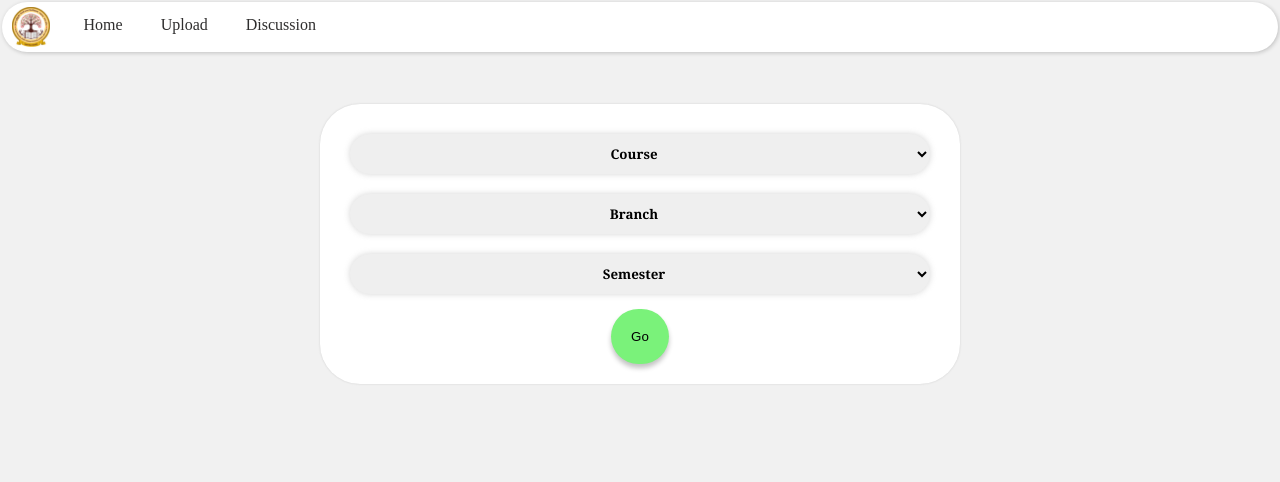
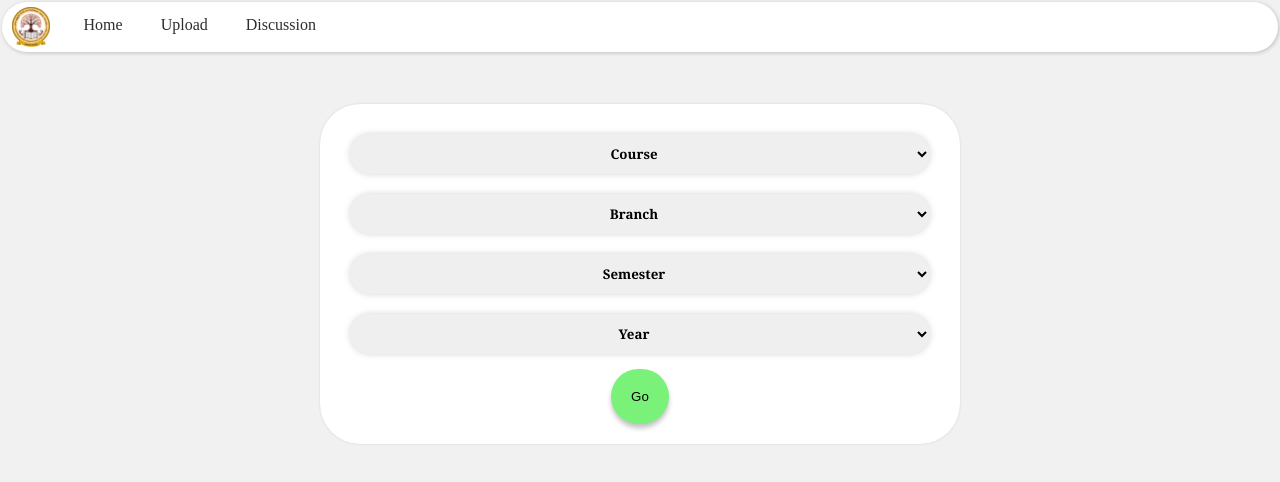
Before and after one commit to Shivamtiwari6393/kmcian_frontend, a React (Vite) app: page / in a window 1280 px wide. Shown: the top 482 px of the page. Built offline with nearby package versions, Linux system fonts and the light colour scheme.

Commit message:
added year option in card

```diff
--- a/src/Components/Card.jsx
+++ b/src/Components/Card.jsx
@@ -11,6 +11,7 @@ export default function Card() {
     course: 0,
     branch: 0,
     semester: 0,
+    year: 0,
   });
 
   const [reqPapers, setReqPapers] = useState(null);
@@ -21,7 +22,7 @@ export default function Card() {
   //------------ Handle data change-------------------------
 
   const handleChange = (e) => {
-    setError("")
+    setError("");
     setPaperData((prevData) => ({
       ...prevData,
       [e.target.name]: e.target.value,
@@ -34,30 +35,29 @@ export default function Card() {
     // Validating the fields
 
     if (paperData.course == 0) {
-      setError("Please select a Course")
+      setError("Please select a Course");
       return;
     }
 
     if (paperData.branch == 0) {
-      setError("Please select a Branch")
+      setError("Please select a Branch");
       return;
     }
 
     if (paperData.year == 0) {
-     setError("Please select a Year")
+      setError("Please select a Year");
       return;
     }
 
     if (paperData.semester == 0) {
-      setError("Please select a Semester")
+      setError("Please select a Semester");
       return;
     }
 
-    setError("")
+    setError("");
 
-
-    // const url = "http://127.0.0.1:8000/api/paper"
-    const url = "https://kmcianbackend.vercel.app/api/paper"
+    const url = "http://127.0.0.1:8000/api/paper"
+    // const url = "https://kmcianbackend.vercel.app/api/paper";
 
     // Fetch request
     setIsLoading(true);
@@ -81,7 +81,7 @@ export default function Card() {
         navigate("/papers", { state: data });
       })
       .catch((error) => {
-        setError(error.message)
+        setError(error.message);
       })
       .finally(() => setIsLoading(false));
   };
@@ -120,15 +120,17 @@ export default function Card() {
             <option value="0" disabled>
               Branch
             </option>
-            {paperData.course == "Engineering" ? (
+            {paperData.course == "Managment" ? (
+              <>
+                <option value="Managment">MBA</option>
+              </>
+            ) : (
               <>
                 <option value="CSE(AI&ML)">CSE(AI&ML)</option>
                 <option value="CSE">CSE</option>
                 <option value="Bio Technology">Bio Technology</option>
                 <option value="Civil">Civil</option>
               </>
-            ) : (
-              <option value="MBA">MBA</option>
             )}
           </select>
 
@@ -151,6 +153,24 @@ export default function Card() {
             <option value="7">7</option>
             <option value="8">8</option>
           </select>
+          <select
+            name="year"
+            id="semester"
+            value={paperData.year}
+            onChange={handleChange}
+            required
+          >
+            <option value="0" disabled>
+              Year
+            </option>
+            <option value="2019">2019</option>
+            <option value="2020">2020</option>
+            <option value="2021">2021</option>
+            <option value="2022">2022</option>
+            <option value="2023">2023</option>
+            <option value="2024">2024</option>
+            <option value="2025">2025</option>
+          </select>
           <div id="button">
             <button onClick={request}>Go</button>
           </div>
```
